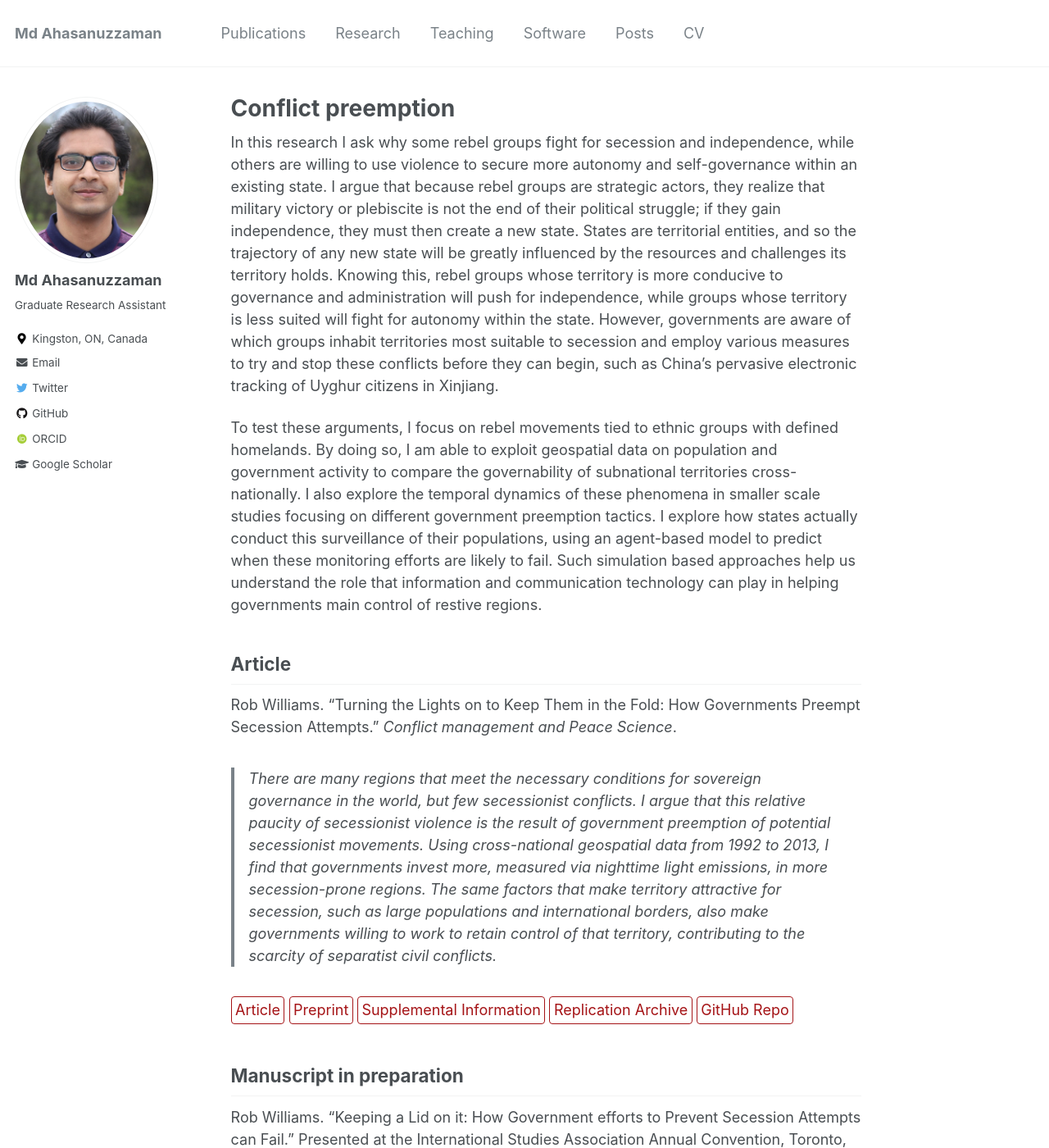
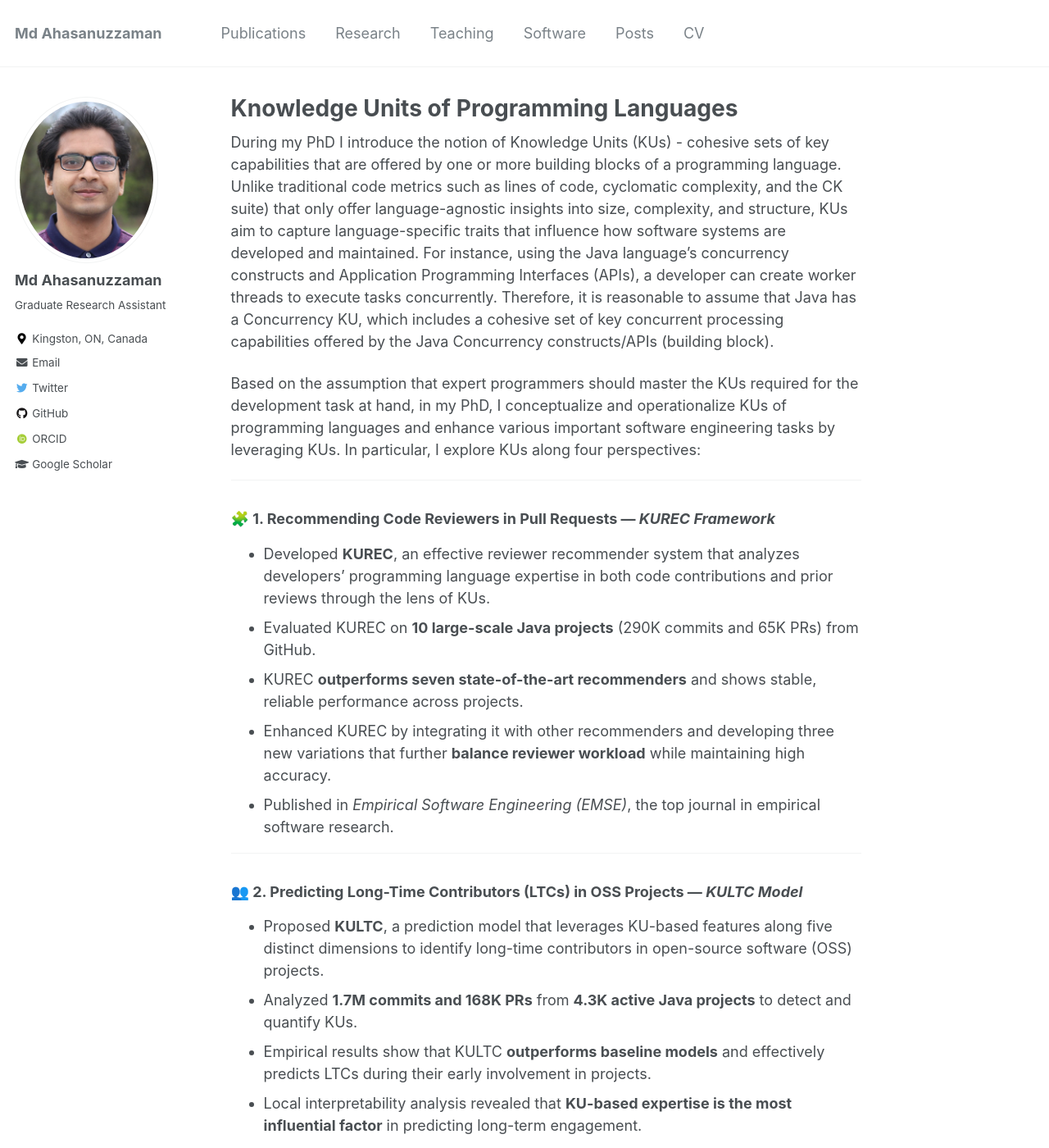
Before and after one commit to ahsan2010/ahsan2010.github.io, a Jekyll site: the page built from _research/conflict-preemption.md, in a window 1280 px wide and 1400 px high. Shown: the whole window at 82% size. Built offline with Jekyll 4.4.1, drawn with Linux system fonts in a browser that asks for light colours; some web fonts are replaced; some of the changed text lies outside the part shown.

Commit message:
Added a research

```diff
--- a/_research/conflict-preemption.md
+++ b/_research/conflict-preemption.md
@@ -1,5 +1,5 @@
 ---
-title: "Conflict preemption"
+title: "Knowledge Units of Programming Languages"
 layout: single-portfolio
 excerpt: "<img src='/images/research/epr.png' alt=''>"
 collection: research
@@ -8,17 +8,66 @@ header:
   og_image: "research/epr.png"
 ---
 
-In this research I ask why some rebel groups fight for secession and independence, while others are willing to use violence to secure more autonomy and self-governance within an existing state. I argue that because rebel groups are strategic actors, they realize that military victory or plebiscite is not the end of their political struggle; if they gain independence, they must then create a new state. States are territorial entities, and so the trajectory of any new state will be greatly influenced by the resources and challenges its territory holds. Knowing this, rebel groups whose territory is more conducive to governance and administration will push for independence, while groups whose territory is less suited will fight for autonomy within the state. However, governments are aware of which groups inhabit territories most suitable to secession and employ various measures to try and stop these conflicts before they can begin, such as China’s pervasive electronic tracking of Uyghur citizens in Xinjiang.
+During my PhD I introduce the notion of Knowledge Units (KUs) - cohesive sets of key capabilities that are offered by one or more building blocks of a programming language. Unlike traditional code metrics such as lines of code, cyclomatic complexity, and the CK suite) that only offer language-agnostic insights into size, complexity, and structure, KUs aim to capture language-specific traits that influence how software systems are developed and maintained. For instance, using the Java language’s concurrency constructs and Application Programming Interfaces (APIs), a developer can create worker threads to execute tasks concurrently. Therefore, it is reasonable to assume that Java has a Concurrency KU, which includes a cohesive set of key concurrent processing capabilities offered by the Java Concurrency constructs/APIs (building block).
 
-To test these arguments, I focus on rebel movements tied to ethnic groups with defined homelands. By doing so, I am able to exploit geospatial data on population and government activity to compare the governability of subnational territories cross-nationally. I also explore the temporal dynamics of these phenomena in smaller scale studies focusing on different government preemption tactics. I explore how states actually conduct this surveillance of their populations, using an agent-based model to predict when these monitoring efforts are likely to fail. Such simulation based approaches help us understand the role that information and communication technology can play in helping governments main control of restive regions.
+Based on the assumption that expert programmers should master the KUs required for the development
+task at hand, in my PhD, I conceptualize and operationalize KUs of programming languages and enhance various important software engineering tasks by leveraging KUs. In particular, I explore
+KUs along four perspectives:
+
+---
+
+### 🧩 1. Recommending Code Reviewers in Pull Requests — *KUREC Framework*
+- Developed **KUREC**, an effective reviewer recommender system that analyzes developers’ programming language expertise in both code contributions and prior reviews through the lens of KUs.
+- Evaluated KUREC on **10 large-scale Java projects** (290K commits and 65K PRs) from GitHub.
+- KUREC **outperforms seven state-of-the-art recommenders** and shows stable, reliable performance across projects.
+- Enhanced KUREC by integrating it with other recommenders and developing three new variations that further **balance reviewer workload** while maintaining high accuracy.
+- Published in *Empirical Software Engineering (EMSE)*, the top journal in empirical software research.
+
+---
+
+### 👥 2. Predicting Long-Time Contributors (LTCs) in OSS Projects — *KULTC Model*
+- Proposed **KULTC**, a prediction model that leverages KU-based features along five distinct dimensions to identify long-time contributors in open-source software (OSS) projects.
+- Analyzed **1.7M commits and 168K PRs** from **4.3K active Java projects** to detect and quantify KUs.
+- Empirical results show that KULTC **outperforms baseline models** and effectively predicts LTCs during their early involvement in projects.
+- Local interpretability analysis revealed that **KU-based expertise is the most influential factor** in predicting long-term engagement.
+- Published in *Empirical Software Engineering (EMSE)*.
+
+---
+
+### 🐞 3. Predicting Post-Release Defects — *KUM Model*
+- Designed **KUM**, a defect prediction model using **28 KU-based features**, providing a language-aware approach to software quality prediction.
+- Demonstrated that KUs offer **significant predictive power**, outperforming traditional metric groups (product, process, and ownership metrics).
+- Found that KUs offer a **complementary perspective** to existing metrics, improving both recall and interpretability in defect prediction.
+- This article is **currently under review** in *Empirical Software Engineering (EMSE)*.
+
+---
+
+### 🤖 4. Evaluating Large Language Models (LLMs) through KUs
+- Addressed the gap in benchmark datasets (e.g., *HumanEval*, *MBPP*) which often lack equitable coverage of programming-language KUs.
+- Developed an **LLM-based framework** that:
+  - Automatically detects KUs in any programming language,
+  - Generates **KU-specific code generation tasks** to enhance benchmark coverage, and
+  - Evaluates **LLMs’ strengths and weaknesses** across specific KUs.
+- Comparative analysis on real-world projects and benchmark datasets demonstrates **improved representativeness and coverage** in LLM evaluation.
+- This work is being finalized for submission to *IEEE Transactions on Software Engineering (TSE)*, the #1 journal in the software engineering field.
+
+---
 
 ## Article
 
-Rob Williams. "Turning the Lights on to Keep Them in the Fold: How Governments Preempt Secession Attempts." *Conflict management and Peace Science*.
+Ahasanuzzaman, M., Oliva, G. A., & Hassan, A. E. (2024). **Using knowledge units of programming languages to recommend reviewers for pull requests: an empirical study**. Empirical Software Engineering (EMSE), 29(1), 33.
 
-> There are many regions that meet the necessary conditions for sovereign governance in the world, but few secessionist conflicts. I argue that this relative paucity of secessionist violence is the result of government preemption of potential secessionist movements. Using cross-national geospatial data from 1992 to 2013, I find that governments invest more, measured via nighttime light emissions, in more secession-prone regions. The same factors that make territory attractive for secession, such as large populations and international borders, also make governments willing to work to retain control of that territory, contributing to the scarcity of separatist civil conflicts.
+>Code review is a key element of quality assurance in software development. Determining the right reviewer for a given code change requires understanding the characteristics of the changed code, identifying the skills of each potential reviewer (expertise profile), and finding a good match between the two. To facilitate this task, we design a code reviewer recommender that operates on the Knowledge Units (KUs) of a programming language. We define a KU as a cohesive set of key capabilities that are offered by one or more building blocks of a given programming language. We operationalize our KUs using certification exams for the Java programming language.
 
-[Article](https://doi.org/10.1177/07388942211015242){: .btn--research} [Preprint](/files/pdf/research/Turning the Lights on.pdf){: .btn--research} [Supplemental Information](/files/pdf/research/Turning the Lights on SI.pdf){: .btn--research} [Replication Archive](https://journals.sagepub.com/doi/suppl/10.1177/07388942211015242){: .btn--research} [GitHub Repo](https://github.com/jayrobwilliams/conflict-preemption){: .btn--research}
+We detect KUs from ten actively maintained Java projects from GitHub, spanning 290K commits and 65K pull requests (PRs). Next, we generate developer expertise profiles based on the detected KUs. Finally, these KU-based expertise profiles are used to build a code reviewer recommender (KUREC). The key assumption of KUREC is that the code reviewers of a given PR should be experts in the KUs that appear in the changed files of that PR.
+
+In RQ1, we compare KUREC’s performance to that of four baseline recommenders: (i) a commit-frequency-based recommender (CF), (ii) a review-frequency-based recommender (RF), (iii) a modification-expertise-based recommender (ER), and (iv) a review-history-based recommender (CHREV). We observe that KUREC performs as well as the top-performing baseline recommender (RF). From a practical standpoint, we highlight that KUREC’s performance is more stable (lower interquartile range) than that of RF, thus making it more consistent and potentially more trustworthy.
+
+Next, in RQ2, we design three new recommenders by combining KUREC with our baseline recommenders. These new combined recommenders outperform both KUREC and the individual baselines. Finally, in RQ3, we evaluate how reasonable the recommendations from KUREC and the combined recommenders are when those deviate from the ground truth. KUREC is the recommender with the highest percentage of reasonable recommendations (63.4%). One of our combined recommenders (AD_FREQ) strikes the best balance between sticking to the ground truth (best recommender from RQ2) and issuing reasonable recommendations when those deviate from that ground truth (59.4% reasonable recommendations, third best in this RQ).
+
+Taken together, the results from all RQs show that KUREC and AD_FREQ are overall superior to the baseline recommenders that we studied. Future work in this area should therefore (i) consider KU-based recommenders as baselines and (ii) experiment with combined recommenders.
+
+[Article](https://link.springer.com/article/10.1007/s10664-023-10421-9){: .btn--research} [Preprint](https://arxiv.org/pdf/2305.05654){: .btn--research} [Supplemental Information](/files/pdf/research/Turning the Lights on SI.pdf){: .btn--research} [Replication Archive](https://drive.google.com/drive/folders/1bSC9iRtjKjMTRa9hiyECijgABKGfpyT4){: .btn--research}
 
 ## Manuscript in preparation
 
```
Also changed, not shown: _pages/cv.md (+1 -1 lines).
